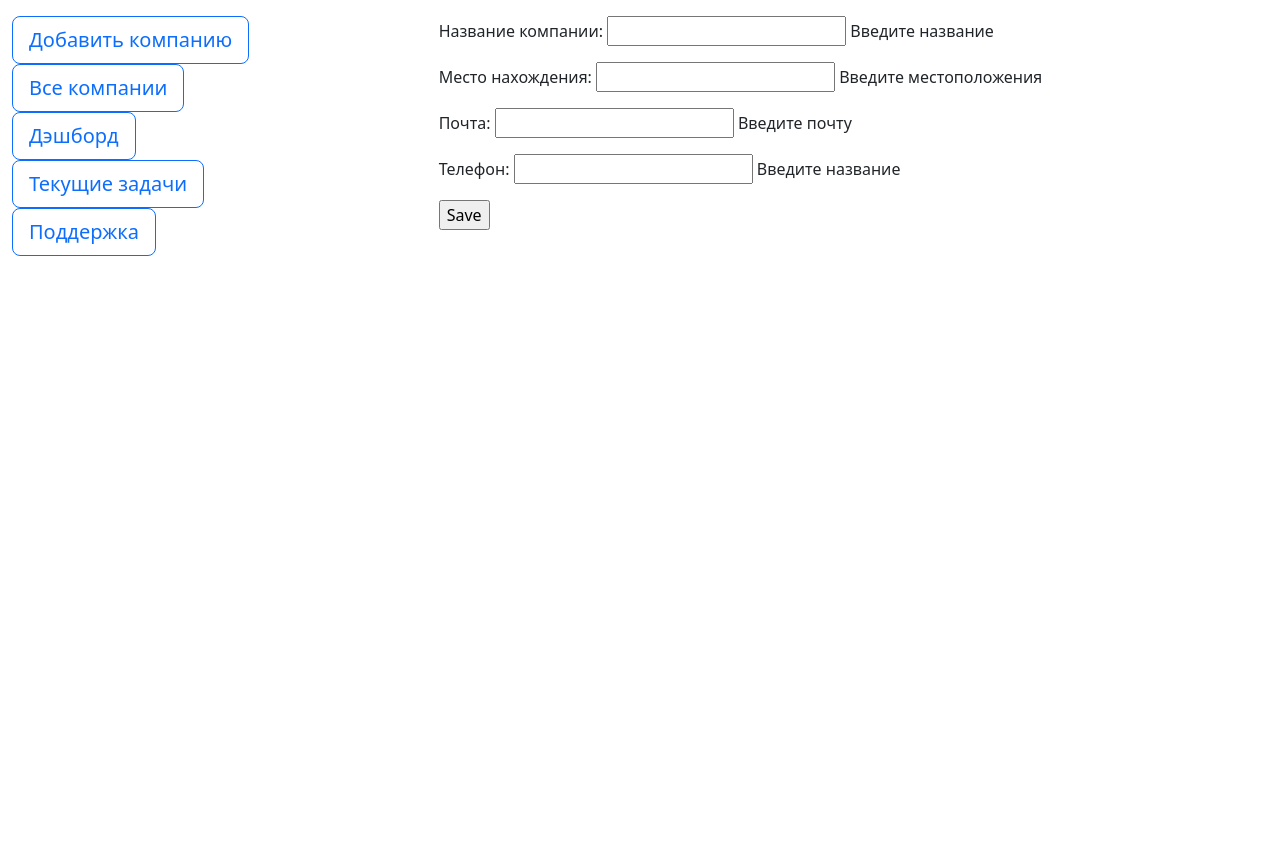
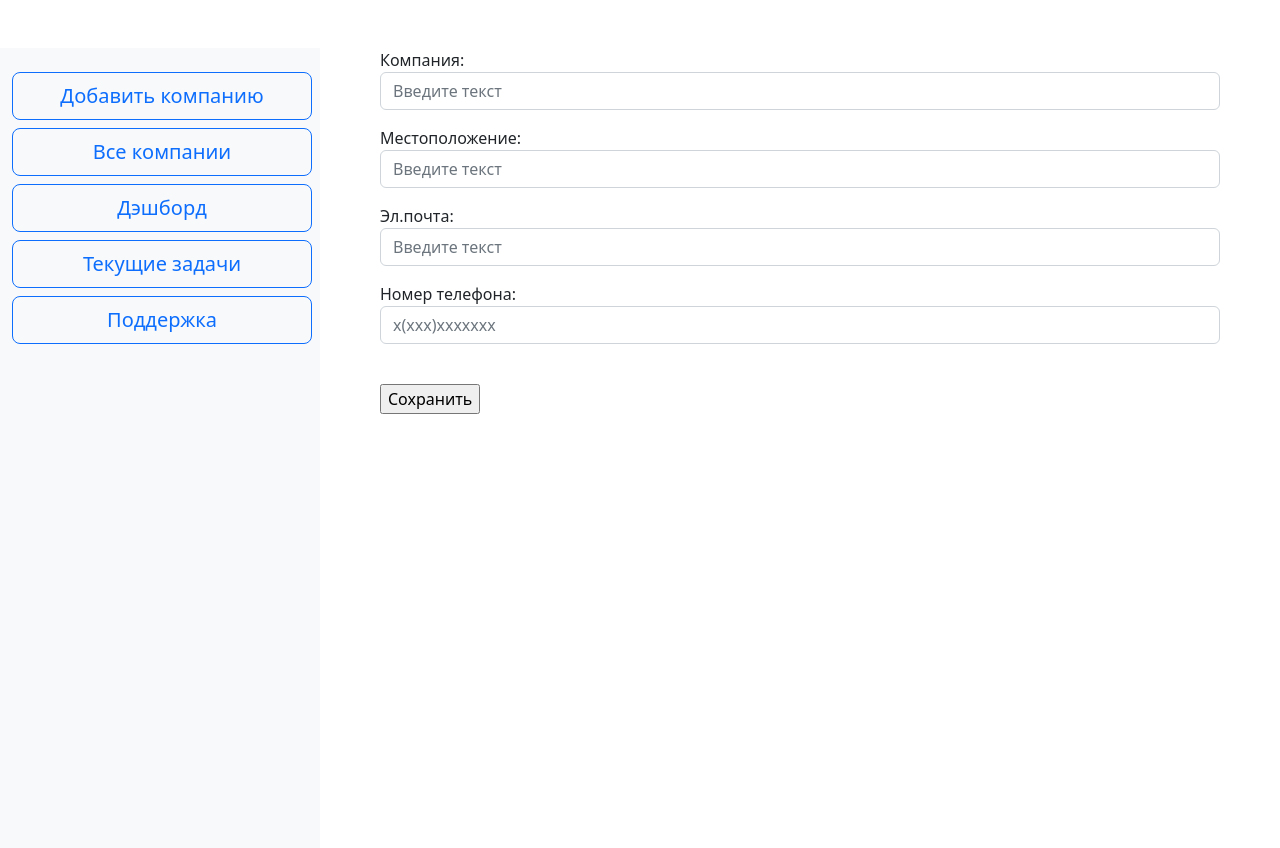
Before and after one commit to SergeiEremkin/mdash-app, a Django app: page /create_company/ in a window 1280 px wide. Shown: the part 64-912 px from the top of the page. Before the commit the page ends 320 px from the top, so only its background shows below. Run offline with Django 4.2, Linux system fonts and the light colour scheme.

Commit message:
continue rework interface, fix create form company

```diff
--- a/manager_base/forms.py
+++ b/manager_base/forms.py
@@ -2,14 +2,16 @@ from django import forms  # Импортируем модуль forms, из не
 
 from .models import Company, Contact, Comment  # Импортируем модель, чтобы связать с ней форму
 
+
 class CompanyForm(forms.ModelForm):
     class Meta:
-        # Эта форма будет работать с моделью Company
         model = Company
+        fields = ['name', 'location', 'email', 'phone']
 
-        # Здесь перечислим поля модели, которые должны отображаться в веб-форме;
-        # при необходимости можно вывести в веб-форму только часть полей из модели.
-        fields = ('name', 'location', 'email', 'phone')
+    name = forms.CharField(label='Компания', widget=forms.TextInput(attrs={'class': 'form-control', 'placeholder': 'Введите текст'}))
+    location = forms.CharField(label='Местоположение', widget=forms.TextInput(attrs={'class': 'form-control', 'placeholder': 'Введите текст'}))
+    email = forms.EmailField(label='Эл.почта', widget=forms.EmailInput(attrs={'class': 'form-control', 'placeholder': 'Введите текст'}))
+    phone = forms.IntegerField(label='Номер телефона', widget=forms.NumberInput(attrs={'class': 'form-control', 'placeholder': 'x(xxx)xxxxxxx'}))
 
 
 class ContactForm(forms.ModelForm):
@@ -27,4 +29,4 @@ class CommentForm(forms.ModelForm):
 
         # Здесь перечислим поля модели, которые должны отображаться в веб-форме;
         # при необходимости можно вывести в веб-форму только часть полей из модели.
-        fields = ('text', 'company', 'email', 'phone')
+        fields = ['text']
--- a/manager_base/models.py
+++ b/manager_base/models.py
@@ -4,11 +4,6 @@ from django.urls import reverse
 
 
 # Create your models here.
-ROLES = [('user', 'Аутентифицированный пользователь'),
-         ('moderator', 'Модератор'),
-         ('admin', 'Администратор')]
-
-
 class Company(models.Model):
     name = models.CharField('Название компании', max_length=50, help_text="Введите название")
     location = models.CharField('Место нахождения', max_length=50, help_text="Введите местоположения")
--- a/manager_base/templates/manager_base/base.html
+++ b/manager_base/templates/manager_base/base.html
@@ -21,29 +21,29 @@
 </head>
 <body>
 <div class="container-fluid">
-    <div class="row mt-3">
-        <div class="col-sm-4">
-
-            <ul class="nav flex-column">
-                <li class="nav-item">
-                    <a href="{% url 'create-company' %}" class="btn btn-outline-primary btn-lg">Добавить компанию</a>
+    <div class="row mt-5">
+        <div class="col-sm-3 bg-light" style="height: 100vh">
+            <ul class="nav flex-column mt-3">
+                <li class="nav-item mt-2 mx-auto">
+                    <a href="{% url 'create-company' %}" class="btn btn-outline-primary btn-lg" style="width: 300px">Добавить компанию</a>
                 </li>
-                <li class="nav-item">
-                    <a href="{% url 'home' %}" class="btn btn-outline-primary btn-lg">Все компании</a>
+                <li class="nav-item mt-2 mx-auto">
+                    <a href="{% url 'home' %}" class="btn btn-outline-primary btn-lg" style="width: 300px">Все компании</a>
                 </li>
-                <li class="nav-item">
-                    <a href="#" class="btn btn-outline-primary btn-lg">Дэшборд</a>
+                <li class="nav-item mt-2 mx-auto">
+                    <a href="#" class="btn btn-outline-primary btn-lg" style="width: 300px">Дэшборд</a>
                 </li>
-                <li class="nav-item">
-                    <a href="#" class="btn btn-outline-primary btn-lg">Текущие задачи</a>
+                <li class="nav-item mt-2 mx-auto">
+                    <a href="#" class="btn btn-outline-primary btn-lg" style="width: 300px">Текущие задачи</a>
                 </li>
-                <li class="nav-item">
-                    <a href="#" class="btn btn-outline-primary btn-lg">Поддержка</a>
+                <li class="nav-item mt-2 mx-auto">
+                    <a href="#" class="btn btn-outline-primary btn-lg" style="width: 300px">Поддержка</a>
                 </li>
             </ul>
         </div>
 
-        <div class="col">
+
+        <div class="col mx-5">
             {% block content%}
             {% endblock content %}
         </div>
--- a/manager_base/templates/manager_base/create_company.html
+++ b/manager_base/templates/manager_base/create_company.html
@@ -1,8 +1,13 @@
 {% extends "manager_base/base.html" %}
 
 {% block content %}
+
 <form method="post">{% csrf_token %}
-    {{ form.as_p }}
-    <input type="submit" value="Save">
+    <div>
+        {{ form.as_p }}
+    </div>
+    <br>
+    <input type="submit" value="Сохранить">
 </form>
+
 {% endblock %}
--- a/manager_base/templates/manager_base/show_companies.html
+++ b/manager_base/templates/manager_base/show_companies.html
@@ -1,6 +1,6 @@
 {% extends "manager_base/base.html" %}
 {% block content %}
-<h1>Компании</h1>
+<h1 >Компании</h1>
 {% for company in object_list %}
 <ul>
     <li>ID: {{ company.id }}</li>
--- a/manager_base/views.py
+++ b/manager_base/views.py
@@ -2,6 +2,7 @@ from django.http import HttpResponse
 from django.shortcuts import render, get_object_or_404
 from django.views.generic import CreateView, ListView
 
+from manager_base.forms import CompanyForm
 from manager_base.models import Company
 
 
@@ -11,7 +12,9 @@ from manager_base.models import Company
 class CompanyCreateView(CreateView):
     model = Company
     template_name = 'manager_base/create_company.html'
-    fields = ['name', 'location', 'email', 'phone']
+    form_class = CompanyForm
+    #fields = ['name', 'location', 'email', 'phone']
+
 
 
 class CompanyListView(ListView):
```
